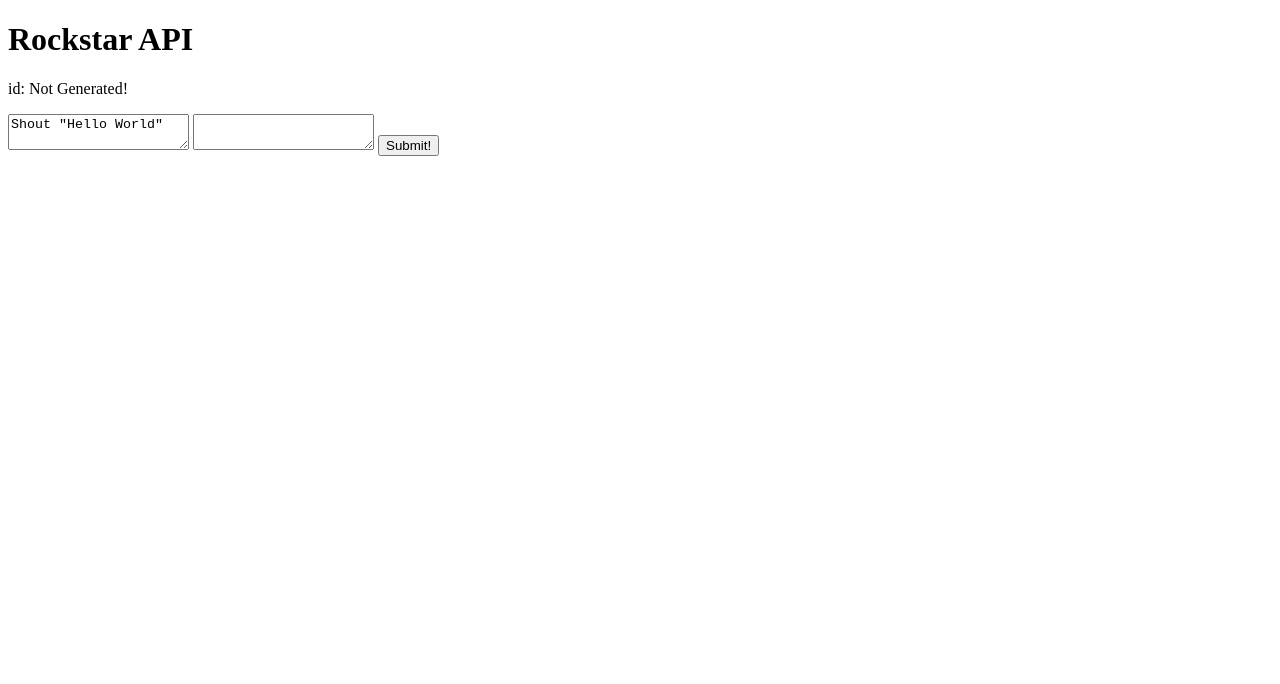
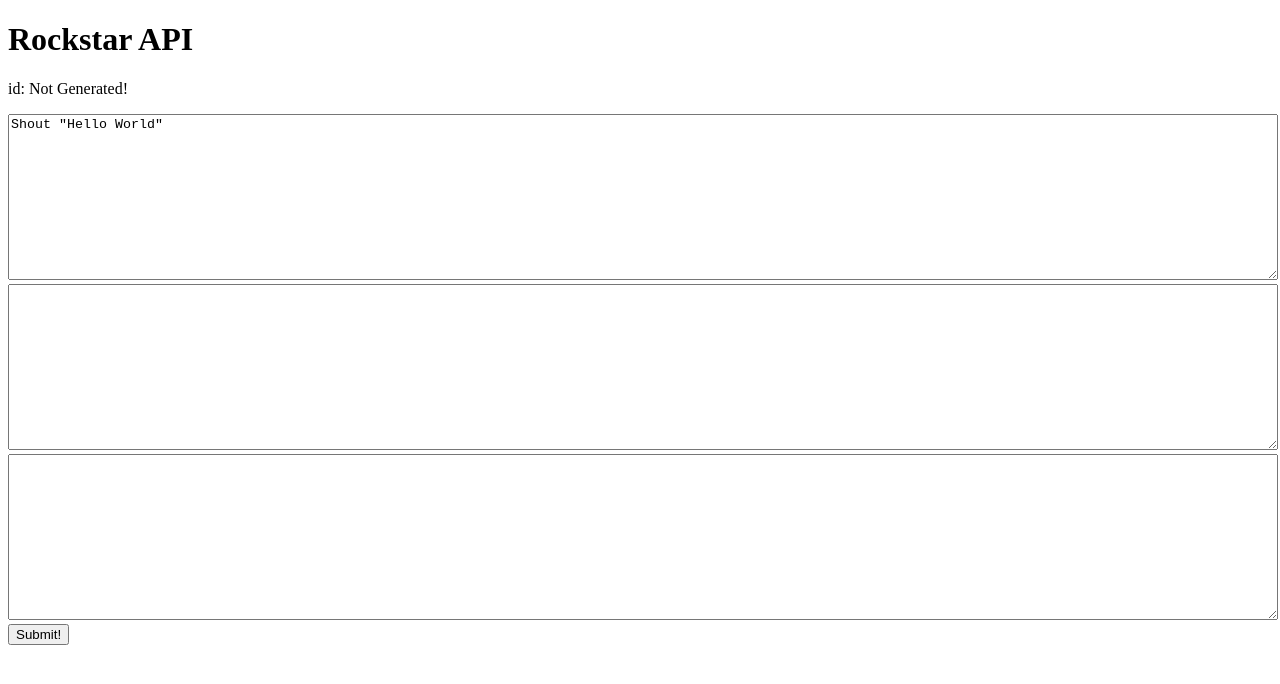
Before and after one commit to UTCSheffield/rockstarapi, a website: page ide/ide.html in a window 1280 px wide. Drawn offline with Linux system fonts and the light colour scheme.

Commit message:
Pending changes exported from your codespace

```diff
--- a/ide/ide.html
+++ b/ide/ide.html
@@ -2,6 +2,12 @@
 <html>
     <head>
         <title>Rockstar API</title>
+        <style>
+            textarea {
+                width: 100%;
+                height: 20vh;
+              }
+        </style>
     </head>
     <body>
         <h1>Rockstar API</h1>
@@ -11,6 +17,7 @@
         <div hidden id="internalID"></div>
         <textarea id="inputField">Shout "Hello World"</textarea>
         <textarea id="outputField" readonly></textarea>
+        <textarea id="logField" readonly></textarea>
         <button onclick="submit()">Submit!</button>
         <script>
             function submit() {
@@ -43,6 +50,7 @@
                 }
             }
             function afterFetchFlow(res) {
+                console.log("res", res)
                 document.getElementById("internalID").textContent = String(res.id)
                 document.getElementById("idField").textContent = String(res.id)
                 var output;
@@ -53,7 +61,9 @@
                         output = `${output}\n${val}`
                     }
                 })
+
                 document.getElementById("outputField").textContent = String(output)
+                document.getElementById("logField").textContent = String(JSON.stringify(res.log,null,2))
             }
         </script>
     </body>
```
